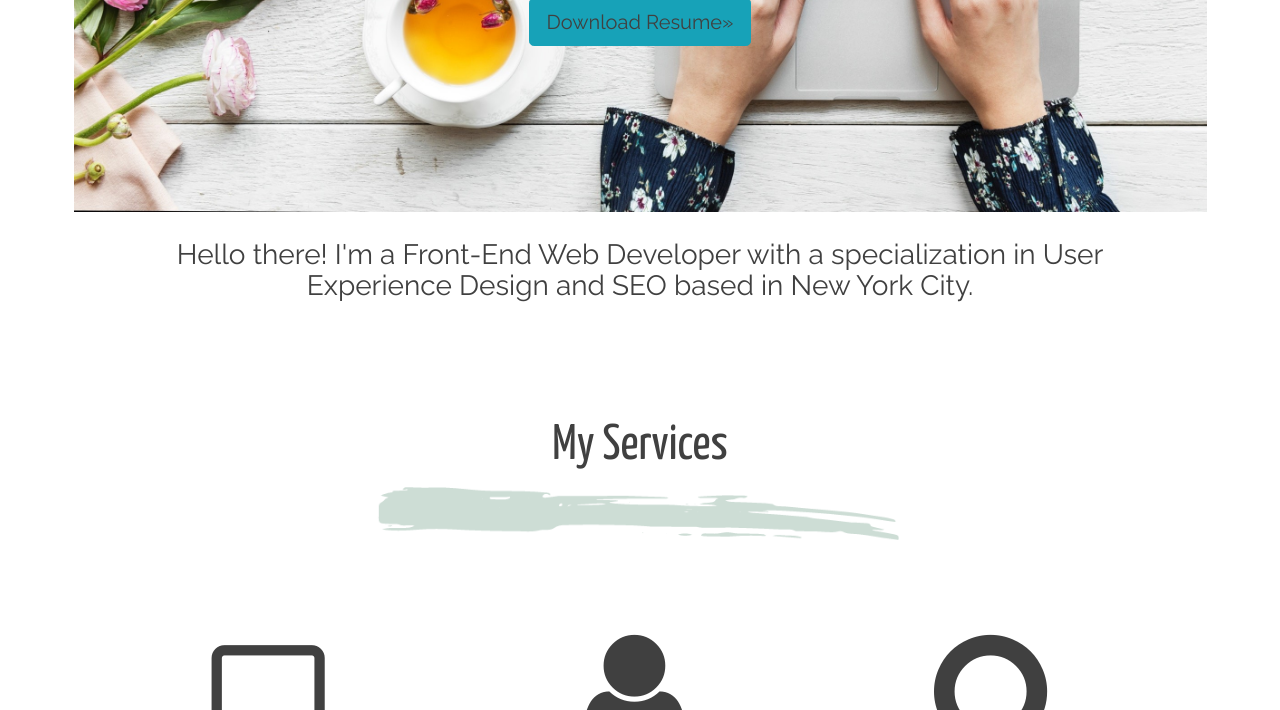
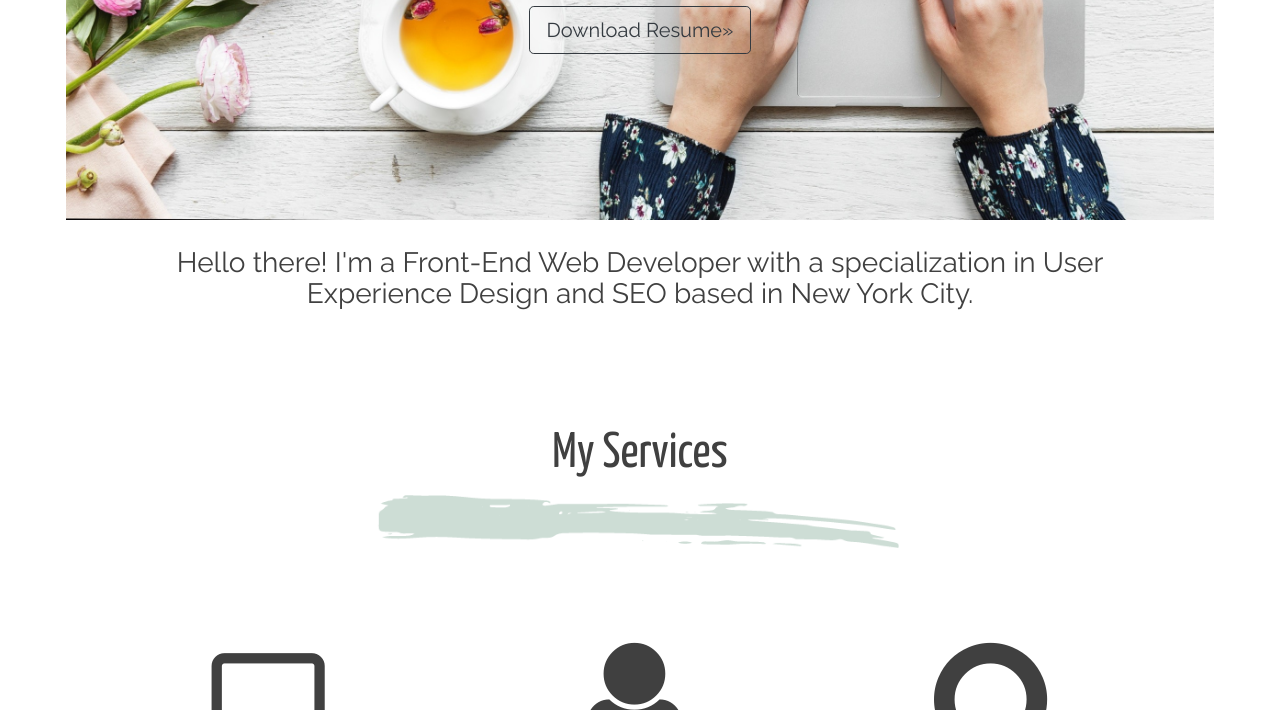
Before and after one commit to lindsayanunez/WIPportfolio, a plain HTML site: page index.html in a window 1280 px wide. Shown: the part 390-1100 px from the top of the page. Drawn offline with nearby package versions, Linux system fonts and the light colour scheme; a script that the page names is missing.

Commit message:
Changed style of download buttons.

```diff
--- a/css/style.css
+++ b/css/style.css
@@ -45,6 +45,10 @@ display: block!important;
 
 .navbar img{
     height:3em;
+}
+
+.btn:hover{
+    color:white;
 }
 /**********HOME PAGE HEADING**********/
  .header {
--- a/index.html
+++ b/index.html
@@ -45,7 +45,8 @@
         <h1>Lindsay Nunez</h1>
         <h2>Front-End Web Development</h2>
         <p>
-          <a class="btn btn-lg btn-info" download="Lindsay_Nunez_Web_Developer_Resume.pdf" role="button">Download Resume&raquo;</a>
+  <p><a class="btn btn-lg btn-outline-dark" href="../../components/#navbar" role="button">Download Resume&raquo;</a>
+  </p>
         </p>
       </div>
     </div>
```
Also changed, not shown: resume.html (+1 -1 lines).
